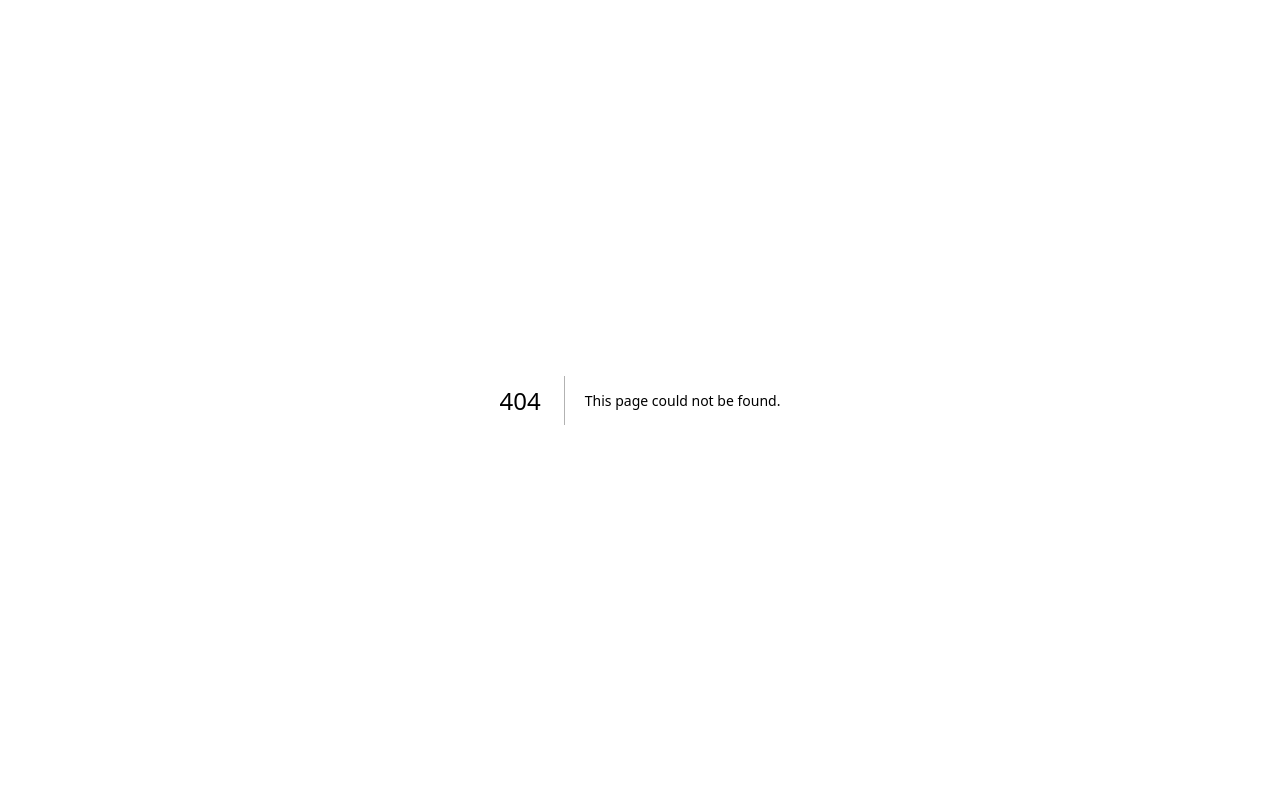
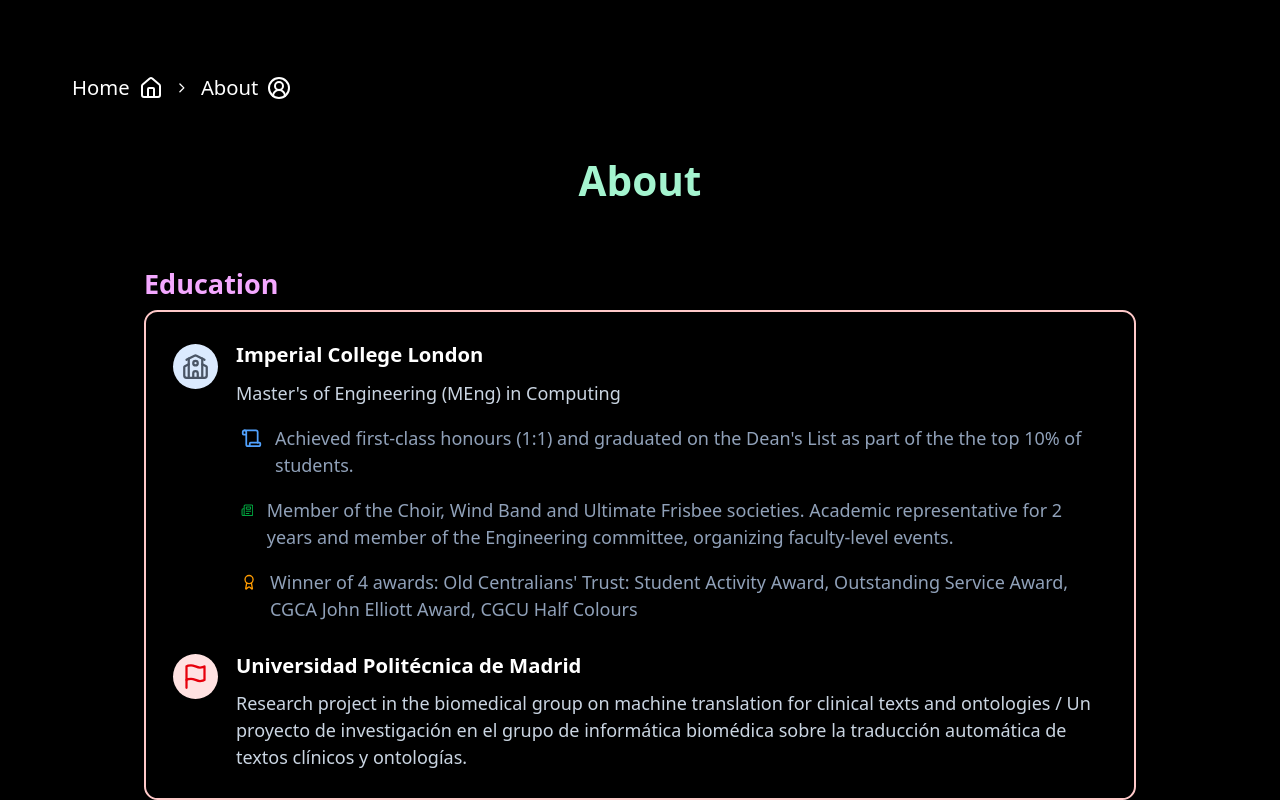
Before and after one commit to zaki-amin/personal-website, a Next.js app: page /about in a window 1280 px wide. Before the commit this address had no page. Built offline with nearby package versions, Linux system fonts and the light colour scheme.

Commit message:
feat: add education section to about page

```diff
--- /dev/null
+++ b/src/app/about/page.tsx
@@ -0,0 +1,46 @@
+import Subsection from '@/myComponents/Subsection'
+import {
+  Breadcrumb,
+  BreadcrumbItem,
+  BreadcrumbLink,
+  BreadcrumbList,
+  BreadcrumbPage,
+  BreadcrumbSeparator,
+} from '@/components/ui/breadcrumb'
+import { AboutIcon, HomeIcon } from '@/myComponents/IconWithText'
+import Education from '@/myComponents/about/Education'
+
+export const metadata = {
+  title: 'Zaki Amin - About',
+  description: 'The about page of Zaki Amin',
+}
+
+export default function About() {
+  return (
+    <div className='h-screen flex flex-col py-16 gap-12'>
+      <Breadcrumb className='px-16'>
+        <BreadcrumbList>
+          <BreadcrumbItem>
+            <BreadcrumbLink href='/'>
+              <HomeIcon />
+            </BreadcrumbLink>
+          </BreadcrumbItem>
+          <BreadcrumbSeparator />
+          <BreadcrumbItem>
+            <BreadcrumbPage>
+              <AboutIcon />
+            </BreadcrumbPage>
+          </BreadcrumbItem>
+        </BreadcrumbList>
+      </Breadcrumb>
+
+      <div className='justify-items-center'>
+        <h1 className='text-4xl font-semibold text-emerald-200'>About</h1>
+      </div>
+
+      <Subsection title='Education'>
+        <Education />
+      </Subsection>
+    </div>
+  )
+}
--- /dev/null
+++ b/src/myComponents/about/Education.tsx
@@ -0,0 +1,83 @@
+import { Card, CardContent } from '@/components/ui/card'
+import { Award, Flag, Newspaper, School, Scroll } from 'lucide-react'
+import { FC } from 'react'
+
+const Education: FC = () => {
+  return (
+    <Card className='w-full shadow-md border-2 border-red-200'>
+      <CardContent>
+        <div className='space-y-6'>
+          <div className='flex items-start gap-4'>
+            <div className='bg-blue-100 p-2 rounded-full mt-1'>
+              <School className='h-6 w-6 text-gray-600' />
+            </div>
+            <div className='space-y-2'>
+              <div className='flex items-center gap-2 flex-wrap'>
+                <h3 className='text-lg font-semibold'>
+                  Imperial College London
+                </h3>
+              </div>
+              <p className='text-base text-slate-300'>
+                Master&#39;s of Engineering (MEng) in Computing
+              </p>
+              <div className='mt-4 space-y-4'>
+                <div className='flex items-start gap-3 pl-1'>
+                  <Scroll className='h-5 w-5 text-blue-400 mt-0.5' />
+                  <div>
+                    <p className='text-slate-400'>
+                      Achieved first-class honours (1:1) and graduated on the
+                      Dean&#39;s List as part of the the top 10% of students.
+                    </p>
+                  </div>
+                </div>
+
+                <div className='flex items-start gap-3 pl-1'>
+                  <Newspaper className='h-5 w-5 text-green-600 mt-0.5' />
+                  <div>
+                    <p className='text-slate-400'>
+                      Member of the Choir, Wind Band and Ultimate Frisbee
+                      societies. Academic representative for 2 years and member
+                      of the Engineering committee, organizing faculty-level
+                      events.
+                    </p>
+                  </div>
+                </div>
+
+                <div className='flex items-start gap-3 pl-1'>
+                  <Award className='h-5 w-5 text-amber-500 mt-0.5' />
+                  <div>
+                    <p className='text-slate-400'>
+                      Winner of 4 awards: Old Centralians&#39; Trust: Student
+                      Activity Award, Outstanding Service Award, CGCA John
+                      Elliott Award, CGCU Half Colours
+                    </p>
+                  </div>
+                </div>
+              </div>
+            </div>
+          </div>
+
+          {/* Universidad Politécnica de Madrid */}
+          <div className='flex items-start gap-4'>
+            <div className='bg-red-100 p-2 rounded-full mt-1'>
+              <Flag className='h-6 w-6 text-red-600' />
+            </div>
+            <div className='space-y-2'>
+              <h3 className='text-lg font-semibold'>
+                Universidad Politécnica de Madrid
+              </h3>
+              <p className='text-base text-slate-300'>
+                Research project in the biomedical group on machine translation
+                for clinical texts and ontologies / Un proyecto de investigación
+                en el grupo de informática biomédica sobre la traducción
+                automática de textos clínicos y ontologías.
+              </p>
+            </div>
+          </div>
+        </div>
+      </CardContent>
+    </Card>
+  )
+}
+
+export default Education
```
Also changed, not shown: src/app/experience/page.tsx (+2 -5 lines), src/myComponents/experience/SkillsBadges.tsx (renamed from src/myComponents/SkillsBadges.tsx).
